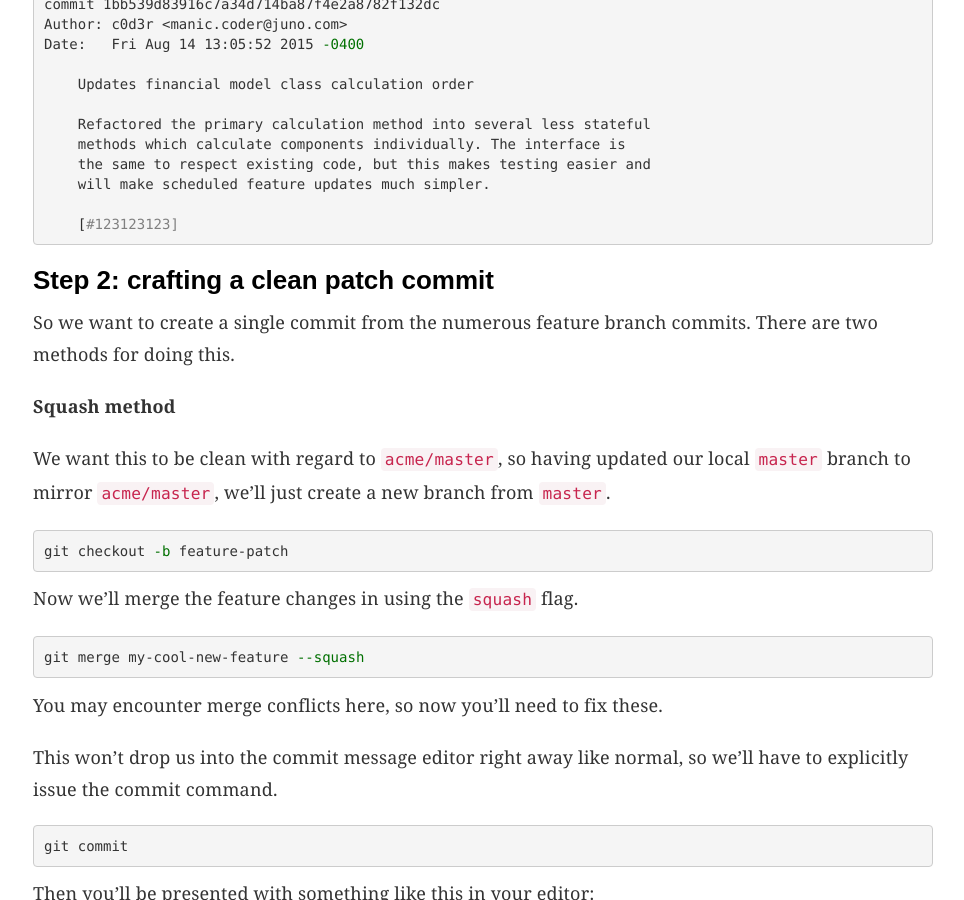
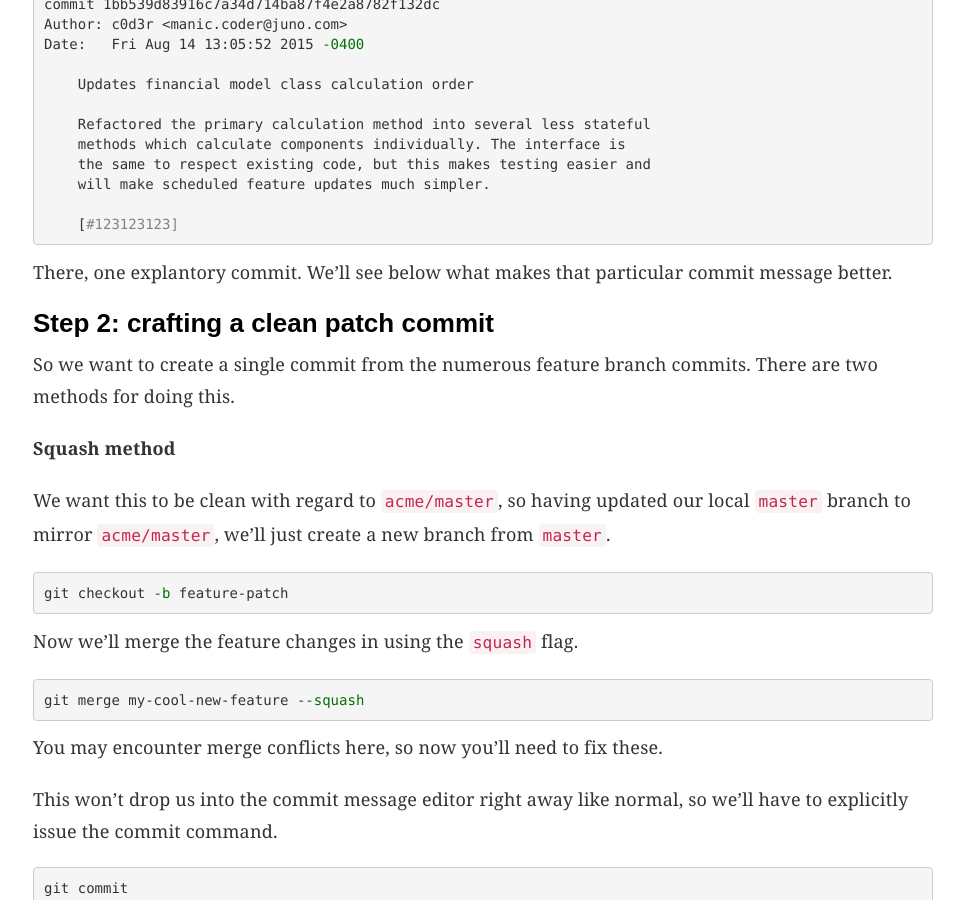
Before and after one commit to bennylope/bennylope.github.com, a Jekyll site: the page built from _posts/2015-08-27-git-commit-collaboration.md, in a window 1280 px wide and 900 px high, scrolled down 2146 px. Shown: the whole window, without its empty margins (157-1121 px from the left). Built offline with Jekyll 4.4.1, drawn with Linux system fonts in a browser that asks for light colours; some web fonts are replaced; comment, search, counter and statistics services are not loaded.

Commit message:
Explain the commit message example

```diff
--- a/_posts/2015-08-27-git-commit-collaboration.md
+++ b/_posts/2015-08-27-git-commit-collaboration.md
@@ -118,6 +118,9 @@ Date:   Fri Aug 14 13:05:52 2015 -0400
 
     [#123123123]
 {% endhighlight %}
+
+There, one explantory commit. We'll see below what makes that particular
+commit message better.
 
 ### Step 2: crafting a clean patch commit
 
```
